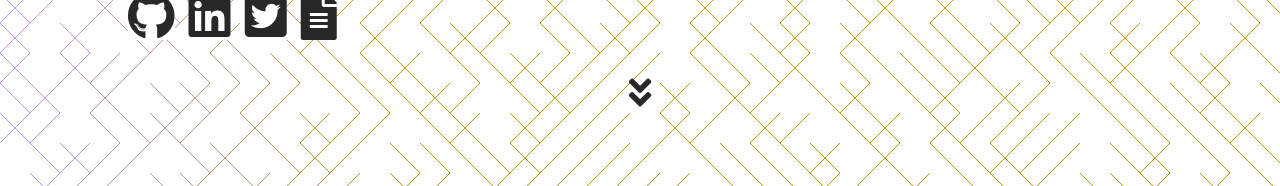
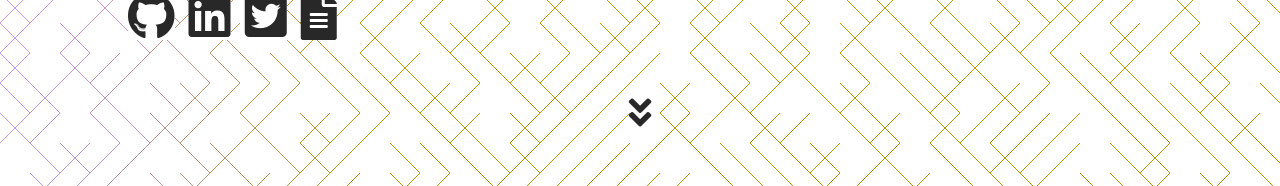
Before and after one commit to katshaze/katshaze.github.io, a plain HTML site: page index.html in a window 1280 px wide. Shown: the part 427-613 px from the top of the page. Drawn offline with Linux system fonts and the light colour scheme.

Commit message:
more space before intro down arrows

```diff
--- a/css/style.css
+++ b/css/style.css
@@ -145,7 +145,7 @@ h1 {
 }
 
 .scroll-down {
-  margin: 30px auto 0 auto;
+  margin: 50px auto 0 auto;
   font-size: 36px;
   text-align: center;
 }
```
